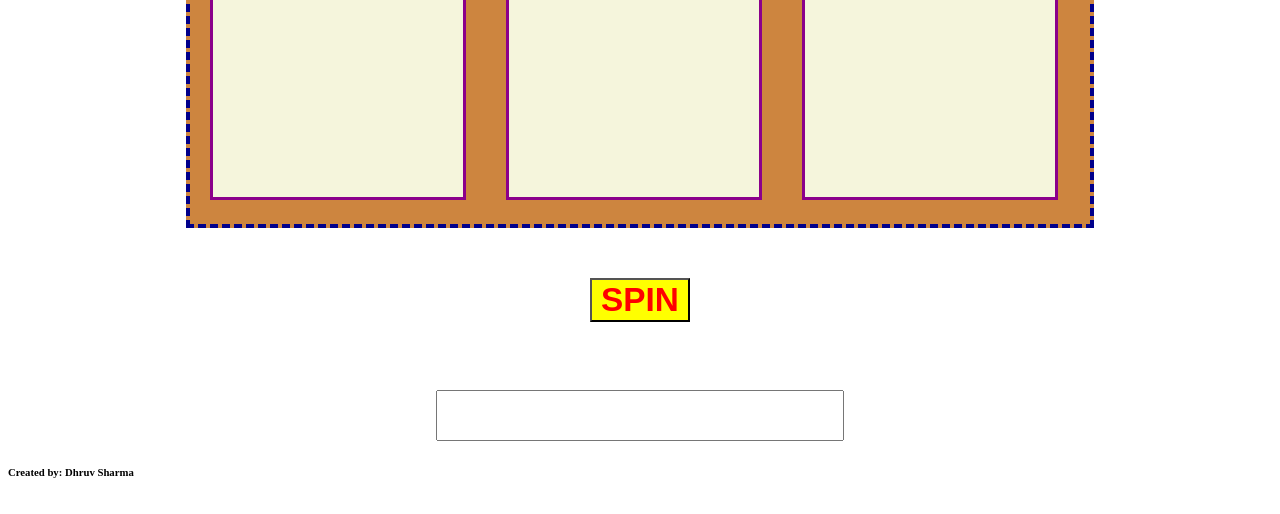
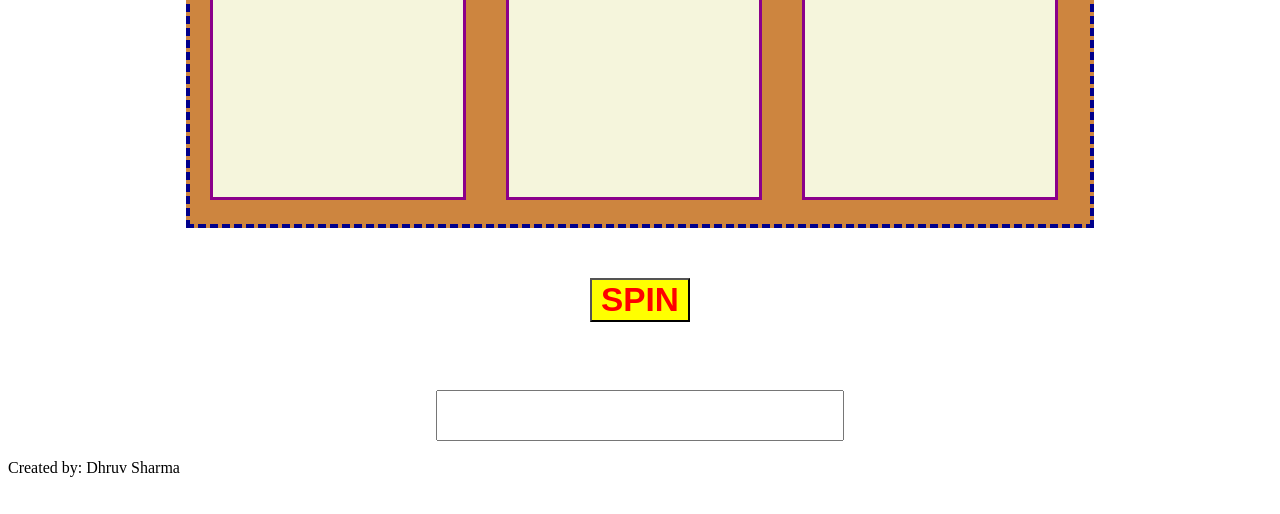
Before and after one commit to dhruvshaarmaa/casino-slot-machine, a website: page public/index.html in a window 1280 px wide. Shown: the part 286-800 px from the top of the page. Drawn offline with Linux system fonts and the light colour scheme.

Commit message:
Update index.html

```diff
--- a/public/index.html
+++ b/public/index.html
@@ -25,6 +25,7 @@
     <br>
     <div id="result"></div>
     <input  type="number" id="inpspeed">
-    <h6>Created by: Dhruv Sharma</h6>
+    <br>
+    Created by: Dhruv Sharma
 </body>
 </html>
```
